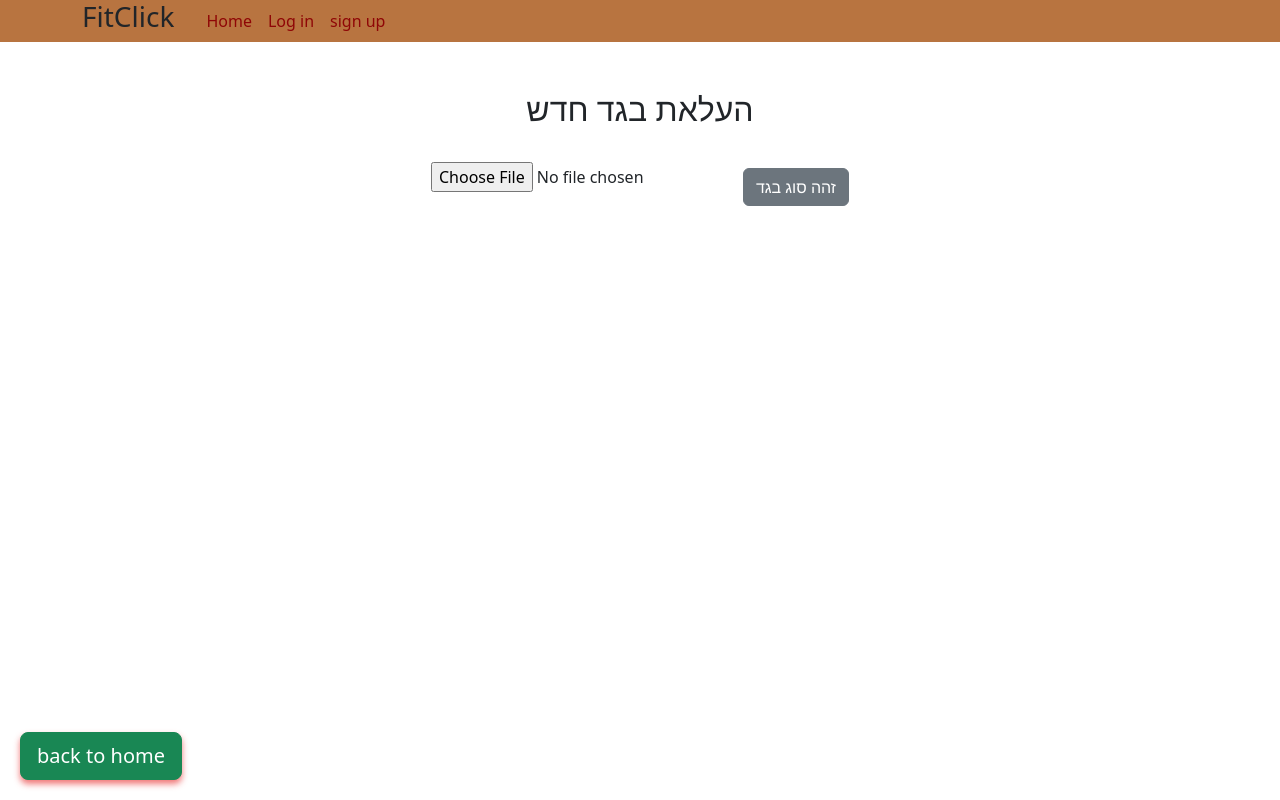
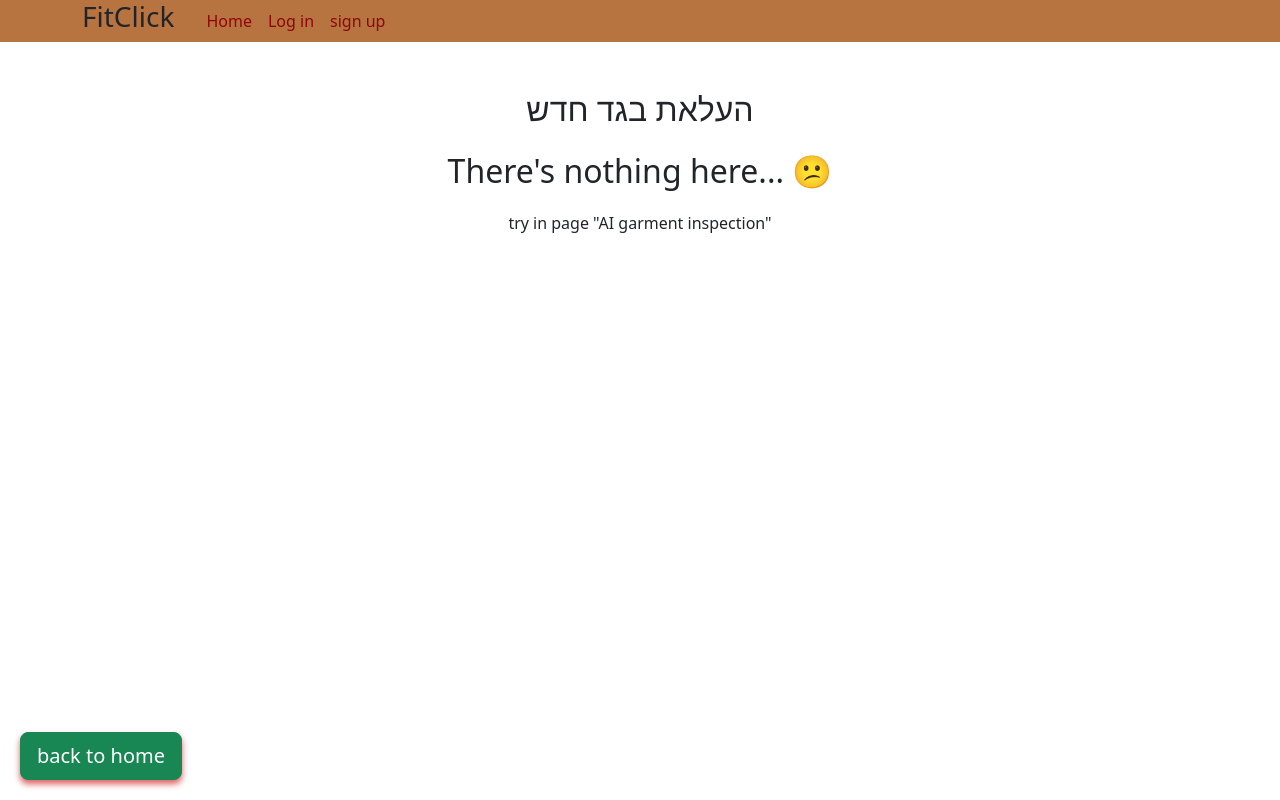
Before and after one commit to HILLEL32/fitClick, a React (Vite) app: page /add_clothing in a window 1280 px wide. Built offline with nearby package versions, Linux system fonts and the light colour scheme.

Commit message:
הורדמה מהמסך את הדברים הלא רלוונטיים

```diff
--- a/src/App.css
+++ b/src/App.css
@@ -19,7 +19,7 @@ header nav ul a:hover {
   left: 20px;
   z-index: 1000;
   border-radius: 8px;
-  box-shadow: 0 4px 6px rgba(231, 44, 44, 0.64);
+  box-shadow: 0 4px 6px rgba(200, 6, 6, 0.64);
 }
 
 .custom-green-button {
--- a/src/appPages/AppHome.jsx
+++ b/src/appPages/AppHome.jsx
@@ -26,10 +26,10 @@ export default function AppHome() {
     <div className='container mt-5 text-center'>
       <h5>welcome to {username}</h5>
 
-      <Link to="/gender" className="btn btn-success btn-lg custom-green-button">gender</Link>
-      <Link to="/bodyColor" className="btn btn-success btn-lg custom-green-button">body color</Link>
+      {/* <Link to="/gender" className="btn btn-success btn-lg custom-green-button">gender</Link>
+      <Link to="/bodyColor" className="btn btn-success btn-lg custom-green-button">body color</Link> */}
       <Link to="/user_profile" className="btn btn-success btn-lg custom-green-button">user profile</Link>
-      <Link to="/add_clothing" className="btn btn-success btn-lg custom-green-button">add clothing</Link>
+      {/* <Link to="/add_clothing" className="btn btn-success btn-lg custom-green-button">add clothing</Link> */}
       <Link to="/clothing_ai" className="btn btn-success btn-lg custom-green-button">AI garment inspection</Link>
       <Link to="/wardrobe" className="btn btn-success btn-lg custom-green-button">my wardrobe </Link>
     </div>
--- a/src/features/clothing/AddClothing.jsx
+++ b/src/features/clothing/AddClothing.jsx
@@ -3,46 +3,48 @@ import { Link } from 'react-router-dom';
 
 
 export default function AddClothing() {
-  const [imageFile, setImageFile] = useState(null);
-  const [imagePreview, setImagePreview] = useState(null);
-  const [detectionResult, setDetectionResult] = useState(null);
+//   const [imageFile, setImageFile] = useState(null);
+//   const [imagePreview, setImagePreview] = useState(null);
+//   const [detectionResult, setDetectionResult] = useState(null);
 
-  const handleImageChange = (e) => {
-    const file = e.target.files[0];
-    if (file) {
-      setImageFile(file);
-      setImagePreview(URL.createObjectURL(file));
-      setDetectionResult(null); // ננקה תוצאה קודמת
-    }
-  };
+//   const handleImageChange = (e) => {
+//     const file = e.target.files[0];
+//     if (file) {
+//       setImageFile(file);
+//       setImagePreview(URL.createObjectURL(file));
+//       setDetectionResult(null); // ננקה תוצאה קודמת
+//     }
+//   };
 
-  const simulateAI = () => {
-    if (!imageFile) {
-      alert('בחרי קודם תמונה!');
-      return;
-    }
+//   const simulateAI = () => {
+//     if (!imageFile) {
+//       alert('בחרי קודם תמונה!');
+//       return;
+//     }
 
-    // כאן אנחנו מדמים תגובת AI לפי שם הקובץ
-    const fileName = imageFile.name.toLowerCase();
+//     // כאן אנחנו מדמים תגובת AI לפי שם הקובץ
+//     const fileName = imageFile.name.toLowerCase();
 
-    let type = 'בגד לא מזוהה';
-    if (fileName.includes('shirt') || fileName.includes('חולצה')) {
-      type = 'חולצה';
-    } else if (fileName.includes('dress') || fileName.includes('שמלה')) {
-      type = 'שמלה';
-    } else if (fileName.includes('pants') || fileName.includes('מכנס')) {
-      type = 'מכנסיים';
-    } else if (fileName.includes('skirt') || fileName.includes('חצאית')) {
-      type = 'חצאית';
-    }
+//     let type = 'בגד לא מזוהה';
+//     if (fileName.includes('shirt') || fileName.includes('חולצה')) {
+//       type = 'חולצה';
+//     } else if (fileName.includes('dress') || fileName.includes('שמלה')) {
+//       type = 'שמלה';
+//     } else if (fileName.includes('pants') || fileName.includes('מכנס')) {
+//       type = 'מכנסיים';
+//     } else if (fileName.includes('skirt') || fileName.includes('חצאית')) {
+//       type = 'חצאית';
+//     }
 
-    setDetectionResult(`זוהה סוג בגד: ${type}`);
-  };
+//     setDetectionResult(`זוהה סוג בגד: ${type}`);
+//   };
 
   return (
     <div className="container text-center mt-5">
       <h2 className="mb-4">העלאת בגד חדש</h2>
-
+      <h2 className="mb-4">There's nothing here... 😕</h2>
+      <h6>try in page "AI garment inspection"</h6>
+{/*
       <input
         type="file"
         accept="image/*"
@@ -67,9 +69,10 @@ export default function AddClothing() {
       {detectionResult && (
         <p className="mt-3 fw-bold text-info">{detectionResult}</p>
       )}
+        */}
       <Link to="/app_home" className="btn btn-success btn-lg floating-button">
         back to home
-      </Link>
+        </Link>
 
     </div>
   );
--- a/src/pages/Home.jsx
+++ b/src/pages/Home.jsx
@@ -4,7 +4,7 @@ import '../css/design.css';
 export default function Home() {
   return (
     <div className='container mt-5 text-center'>
-      <h5>welcome to</h5>
+      <h3>wellcome to </h3>
       <h1 className='line'>fitClick</h1>
 
       <div className="d-flex flex-wrap justify-content-center gap-3 mt-4">
--- a/src/pages/Log_in.jsx
+++ b/src/pages/Log_in.jsx
@@ -7,13 +7,12 @@ import { Link } from 'react-router-dom';
 export default function Log_in() {
   const [email, setEmail] = useState('');
   const [password, setPassword] = useState('');
-  const navigate = useNavigate(); // מאפשר ניווט לאחר התחברות
-
+  const navigate = useNavigate();
   const handleLogin = async () => {
     try {
       await signInWithEmailAndPassword(auth, email, password);
       alert('התחברת בהצלחה!');
-      navigate('/app_home'); // נווט לעמוד הבית או כל עמוד שתרצה
+      navigate('/app_home');
     } catch (error) {
       alert('אירעה שגיאה: ' + error.message);
     }
```
